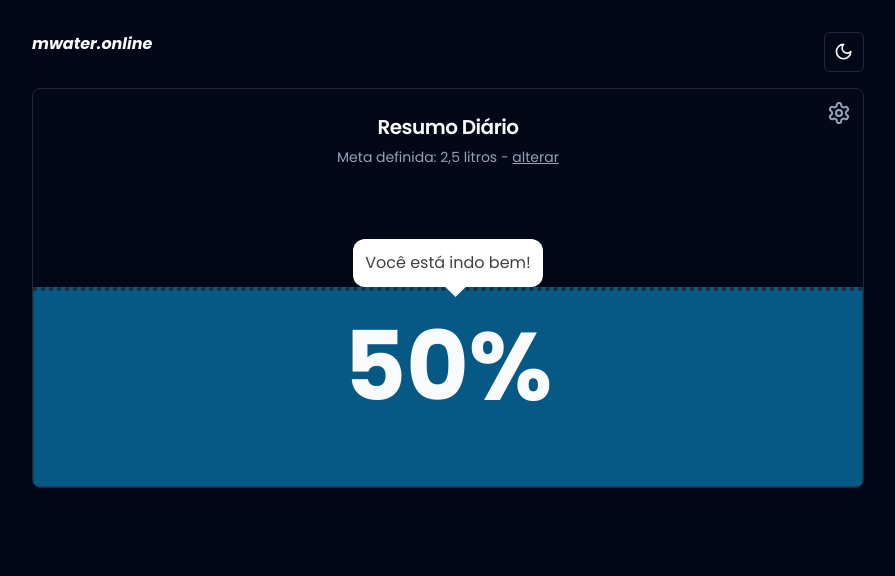
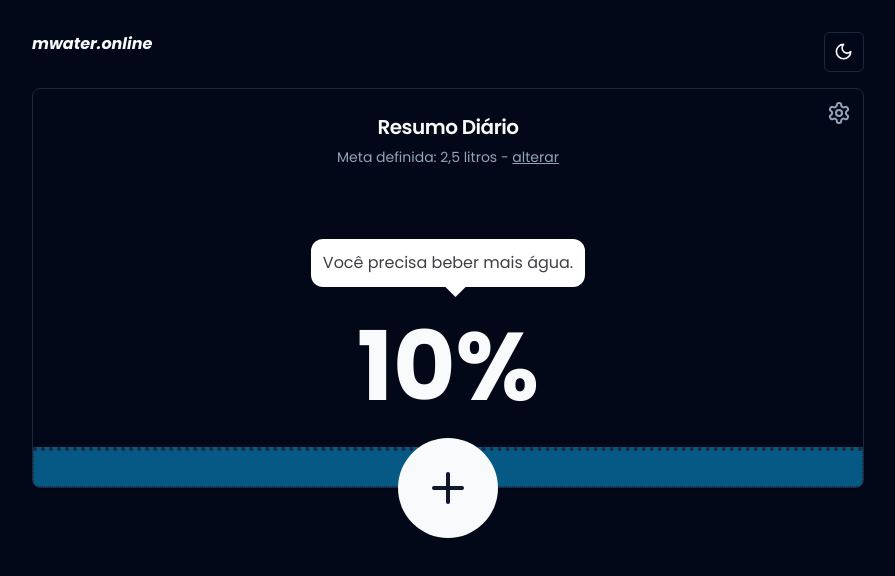
Before and after one commit to devalexsantos/hidratei.online, a React (Vite) app: page / in a window 1280 px wide. Shown: the top 576 px of the page, without its empty margins (192-1087 px from the left). Built offline with nearby package versions, Linux system fonts and the light colour scheme.

Commit message:
feat: create add water button

```diff
--- /dev/null
+++ b/src/components/AddWaterButton.tsx
@@ -0,0 +1,12 @@
+import { Plus } from 'lucide-react'
+import { Button } from './ui/button'
+
+export function AddWaterButton() {
+  return (
+    <div className="w-full flex justify-center absolute mt-[-50px] z-20">
+      <Button className="flex items-center justify-center w-[100px] h-[100px] rounded-full">
+        <Plus size={48} />
+      </Button>
+    </div>
+  )
+}
--- a/src/components/Resume.tsx
+++ b/src/components/Resume.tsx
@@ -7,9 +7,10 @@ import {
   CardTitle,
 } from './ui/card'
 import Messages from './utils/messages'
+import { AddWaterButton } from './AddWaterButton'
 
 export function Resume() {
-  const percentConsumed = 50
+  const percentConsumed = 10
 
   function getWaveHeight(percent: number) {
     if (percentConsumed > 100) return 400
@@ -17,18 +18,17 @@ export function Resume() {
   }
 
   return (
+    <div className="relative">
       <Card className="flex flex-col h-[400px] items-center justify-center relative overflow-hidden">
-      <CardHeader style={{ zIndex: 1 }}>
+        <CardHeader className="z-10">
           <CardTitle className="text-center text-xl">Resumo Diário</CardTitle>
           <CardDescription>
-          Meta definida: 2,5 litros - <span className="underline">alterar</span>
+            Meta definida: 2,5 litros -{' '}
+            <span className="underline">alterar</span>
             <Settings className="absolute top-3 right-3" size={24} />
           </CardDescription>
         </CardHeader>
-      <CardContent
-        style={{ zIndex: 1 }}
-        className="flex-1 flex flex-col items-center justify-center"
-      >
+        <CardContent className="z-10 flex-1 flex flex-col items-center justify-center">
           <div className="mb-8 p-3 text-center bg-white text-zinc-700 rounded-xl relative">
             <Messages percentConsumed={percentConsumed} />
             <div className="w-[15px] h-[15px] bg-white absolute bottom-[-7px] left-[50%] rotate-45" />
@@ -36,13 +36,14 @@ export function Resume() {
           <span className="text-8xl font-bold">{percentConsumed}%</span>
         </CardContent>
         <div
-        className="wave bg-sky-300 dark:bg-sky-800 absolute bottom-0 left-0 border border-t-4 border-dotted"
+          className="z-0 wave bg-sky-300 dark:bg-sky-800 absolute bottom-0 left-0 border border-t-4 border-dotted"
           style={{
             height: getWaveHeight(percentConsumed),
             width: '100%',
-          zIndex: 0,
           }}
         ></div>
       </Card>
+      <AddWaterButton />
+    </div>
   )
 }
```
Lines whose indentation alone changed are shown as unchanged.
